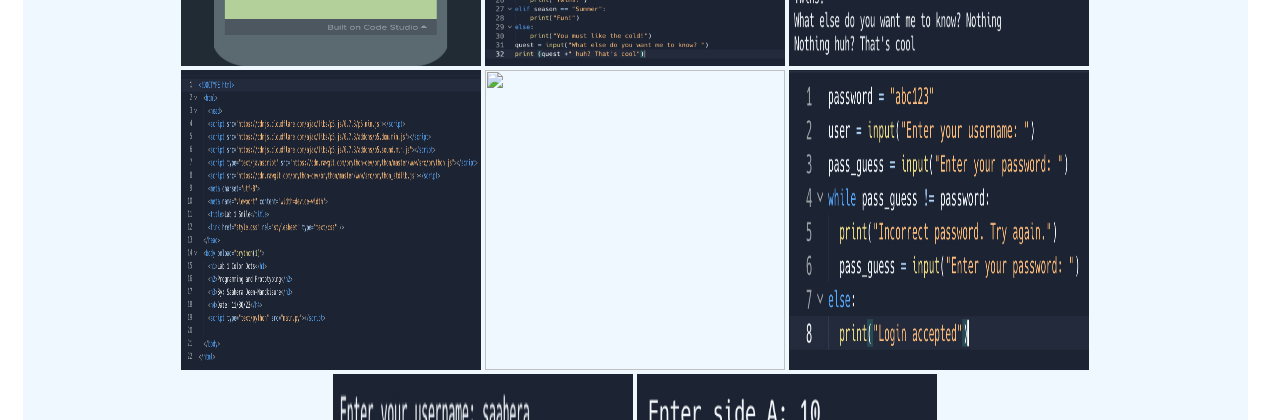
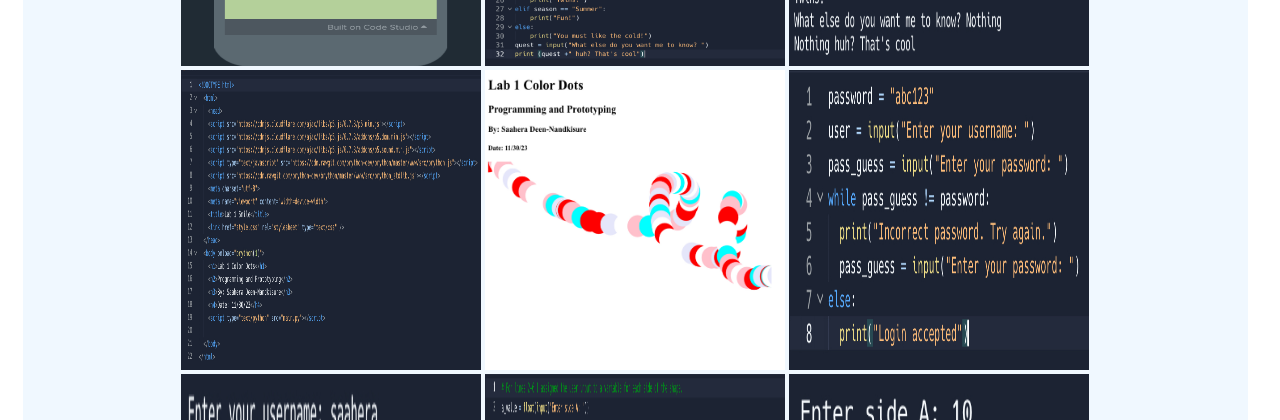
Before and after one commit to saaherad/portfolio, a plain HTML site: page junior.html in a window 1280 px wide. Shown: the part 574-994 px from the top of the page. Drawn offline with Linux system fonts and the light colour scheme.

Commit message:
Update junior.html

```diff
--- a/junior.html
+++ b/junior.html
@@ -22,9 +22,10 @@
   <img src="Convocode.jpeg" width="300px" height="300px">
   <img src="Convoresult.jpeg" width="300px" height="300px">
   <img src="Labcode.jpeg" width="300px" height="300px">
-  <img src="IMG_0327.jpeg" width="300px" height="300px">
+  <img src="labresult.jpeg" width="300px" height="300px">
   <img src="Passcode.jpeg" width="300px" height="300px">
   <img src="Passresult.jpeg" width="300px" height="300px">
+  <img src="mathcode.jpeg" width="300px" height="300px">
   <img src="Mathresult.jpeg" width="300px" height="300px">
 </div>
   <div class="menu">MENU
```
